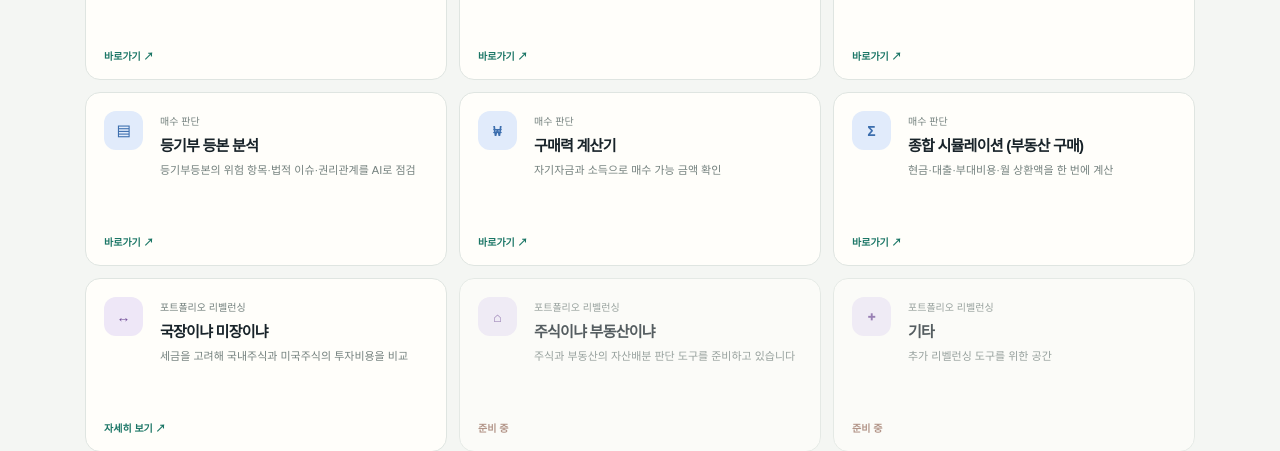
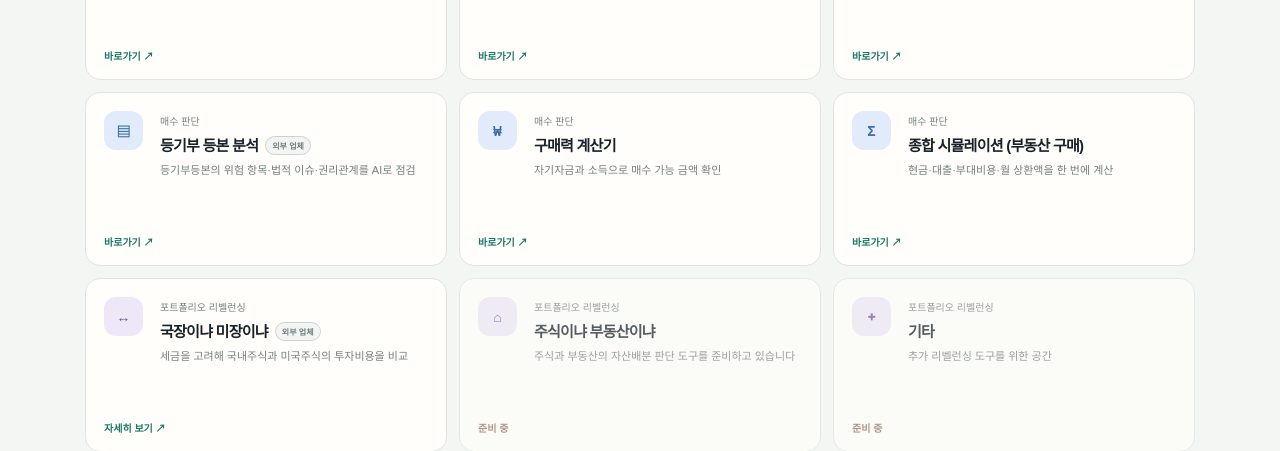
Before and after one commit to crenciasea7-dot/teacher-tools, a Next.js app in the folder ai-invest-tools-master/: page / in a window 1280 px wide. Shown: the part 2180-2631 px from the top of the page. Built offline with nearby package versions, Linux system fonts and the light colour scheme; no server answers; a web font is replaced by a local one.

Commit message:
Label third-party tool links

```diff
--- a/ai-invest-tools-master/app/globals.css
+++ b/ai-invest-tools-master/app/globals.css
@@ -459,6 +459,19 @@ nav button.on {
   font-size: 15px;
   letter-spacing: -0.05em;
 }
+.vendor-badge {
+  display: inline-flex;
+  margin-left: 7px;
+  padding: 3px 6px;
+  border: 1px solid #cbd5d0;
+  border-radius: 99px;
+  background: #f2f5f3;
+  color: #6f7f7a;
+  font-size: 8px;
+  font-weight: 600;
+  letter-spacing: 0;
+  vertical-align: 2px;
+}
 .card p {
   margin: 0;
   color: var(--muted);
--- a/ai-invest-tools-master/app/page.tsx
+++ b/ai-invest-tools-master/app/page.tsx
@@ -11,6 +11,7 @@ type Tool = {
   cta?: string;
   group: string;
   accent: string;
+  externalVendor?: boolean;
 };
 
 const tools: Tool[] = [
@@ -20,10 +21,10 @@ const tools: Tool[] = [
   { icon: "⌁", name: "집 잔금 계산기", description: "입주 잔금과 대출 가능 범위를 계산", url: "https://jip-jangeum-calculator.crenciasea7.chatgpt.site/", group: "매수 판단", accent: "blue" },
   { icon: "◉", name: "투자거울", description: "투자 판단의 근거·리스크를 비춰보기", url: "https://ai-investment-mirror.crenciasea7.chatgpt.site/", group: "매수 판단", accent: "blue" },
   { icon: "⌕", name: "집중 아파트 리서치", description: "후보 아파트를 비교하고 핵심을 정리", url: "https://jipjung-apartment-research.crenciasea7.chatgpt.site/", group: "매수 판단", accent: "blue" },
-  { icon: "▤", name: "등기부 등본 분석", description: "등기부등본의 위험 항목·법적 이슈·권리관계를 AI로 점검", url: "https://realpickai.kr/ai-registry", group: "매수 판단", accent: "blue" },
+  { icon: "▤", name: "등기부 등본 분석", description: "등기부등본의 위험 항목·법적 이슈·권리관계를 AI로 점검", url: "https://realpickai.kr/ai-registry", group: "매수 판단", accent: "blue", externalVendor: true },
   { icon: "₩", name: "구매력 계산기", description: "자기자금과 소득으로 매수 가능 금액 확인", url: "https://purchasing-power-calculator.vercel.app/", group: "매수 판단", accent: "blue" },
   { icon: "Σ", name: "종합 시뮬레이션 (부동산 구매)", description: "현금·대출·부대비용·월 상환액을 한 번에 계산", url: "/property-purchase-simulation", group: "매수 판단", accent: "blue" },
-  { icon: "↔", name: "국장이냐 미장이냐", description: "세금을 고려해 국내주식과 미국주식의 투자비용을 비교", url: "https://simplewoody.com/ko/investment/investment-tax-cost.html", cta: "자세히 보기 ↗", group: "포트폴리오 리벨런싱", accent: "purple" },
+  { icon: "↔", name: "국장이냐 미장이냐", description: "세금을 고려해 국내주식과 미국주식의 투자비용을 비교", url: "https://simplewoody.com/ko/investment/investment-tax-cost.html", cta: "자세히 보기 ↗", group: "포트폴리오 리벨런싱", accent: "purple", externalVendor: true },
   { icon: "⌂", name: "주식이냐 부동산이냐", description: "주식과 부동산의 자산배분 판단 도구를 준비하고 있습니다", group: "포트폴리오 리벨런싱", accent: "purple" },
   { icon: "+", name: "기타", description: "추가 리벨런싱 도구를 위한 공간", group: "포트폴리오 리벨런싱", accent: "purple" },
   { icon: "⌖", name: "재개발 매물 분석", description: "정비사업 매물의 단계·권리·리스크 점검", url: "https://redevelopment-deal-analyzer.crenciasea7.chatgpt.site/", group: "정비사업", accent: "green" },
@@ -49,7 +50,7 @@ export default function Page() {
       <section className="tools">
         {shown.map((tool) => {
           const external = tool.url?.startsWith("http");
-          return <a className={`card ${tool.accent} ${!tool.url ? "soon" : ""}`} href={tool.url ?? "#"} target={external ? "_blank" : undefined} rel={external ? "noreferrer" : undefined} key={tool.name} onClick={(event) => { if (!tool.url) event.preventDefault(); }}><i>{tool.icon}</i><div><span>{tool.group}</span><h2>{tool.name}</h2><p>{tool.description}</p></div><b>{tool.url ? (tool.cta ?? "바로가기 ↗") : "준비 중"}</b></a>;
+          return <a className={`card ${tool.accent} ${!tool.url ? "soon" : ""}`} href={tool.url ?? "#"} target={external ? "_blank" : undefined} rel={external ? "noreferrer" : undefined} key={tool.name} onClick={(event) => { if (!tool.url) event.preventDefault(); }}><i>{tool.icon}</i><div><span>{tool.group}</span><h2>{tool.name}{tool.externalVendor && <small className="vendor-badge">외부 업체</small>}</h2><p>{tool.description}</p></div><b>{tool.url ? (tool.cta ?? "바로가기 ↗") : "준비 중"}</b></a>;
         })}
       </section>
       <footer><b>AI INVESTMENT MASTER</b><span>도구는 늘어나고, 판단은 더 선명해집니다.</span></footer>
```
